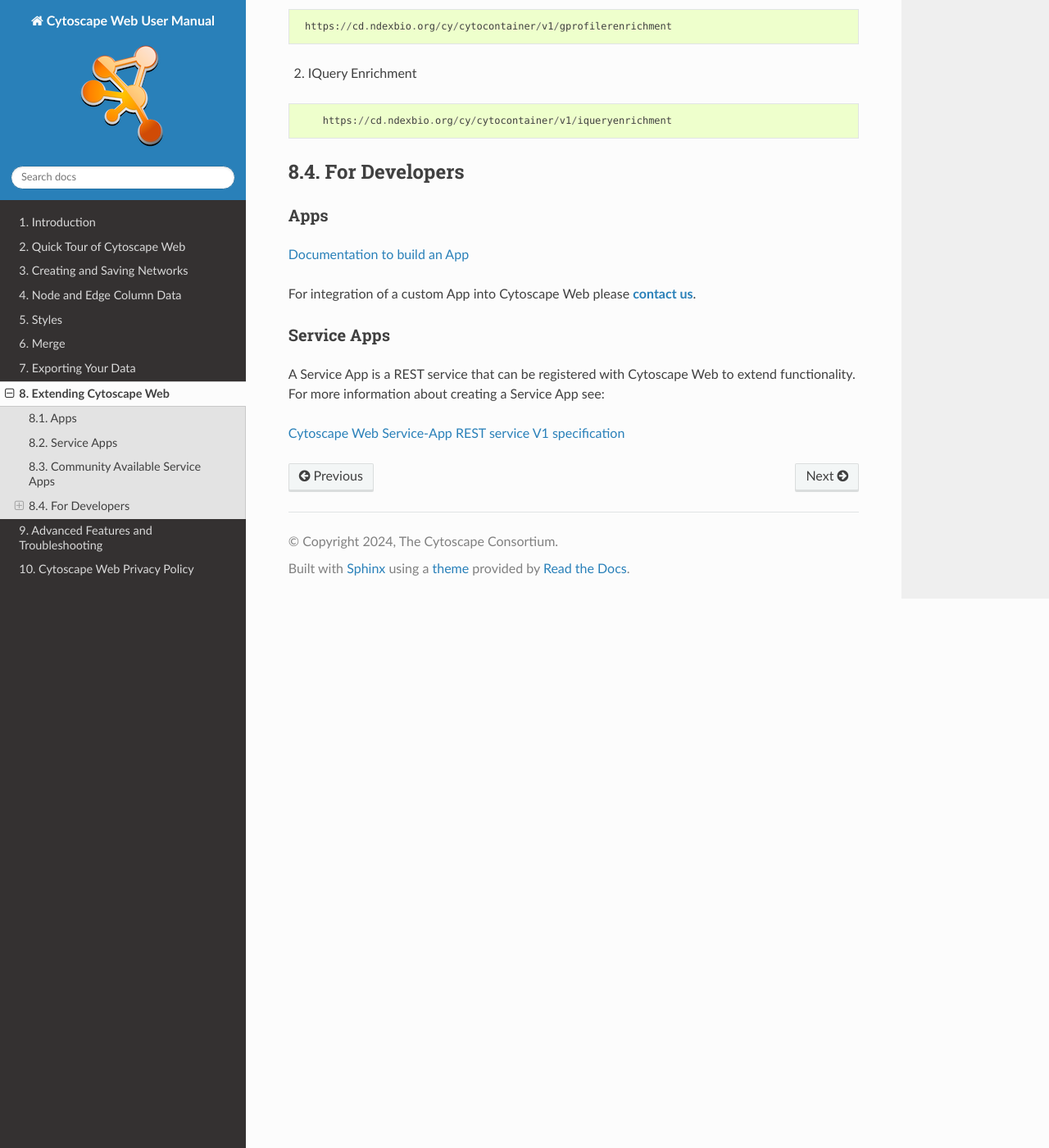
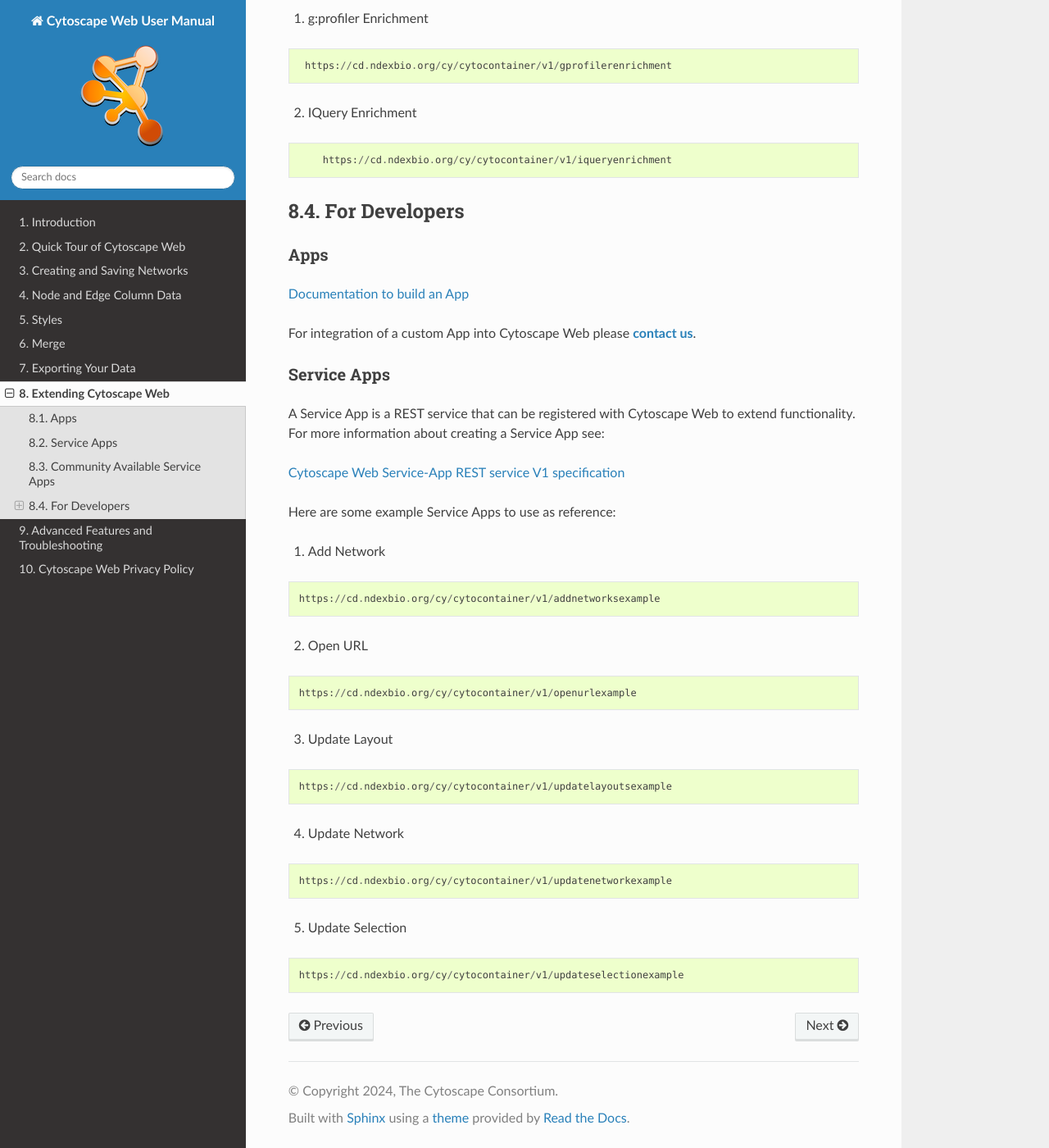
Before and after one commit to cytoscape/web-cytoscape-manual, a Sphinx documentation site: the page built from docs/Extending.md, in a window 1280 px wide and 1400 px high, scrolled down 1981 px. Shown: the whole window at 82% size. Built offline with Sphinx 7.4.7 and the Read the Docs theme 3.1.0, drawn with Linux system fonts in a browser that asks for light colours; some of the changed text lies outside the part shown.

Commit message:
Update Extending.md

````diff
--- a/docs/Extending.md
+++ b/docs/Extending.md
@@ -35,6 +35,8 @@
 
 The **Update tables example** Service App will be enable in Cytoscape Web. To use it, choose **Apps -> Example Service App -> Update tables example**
 
+Additional [example Service Apps](Extending.md#writing_service_apps) are available to test and familiarize with this feature.
+
 **NOTE:** *All active Apps and Service Apps will be cleared if you reset Cytoscape Web by using **Data -> Clear Local Database**.*
 
 <a id="community"></a>
@@ -68,3 +70,30 @@
 functionality. For more information about creating a Service App see:
 
 [Cytoscape Web Service-App REST service V1 specification](https://github.com/cytoscape/cytoscape-web/wiki/Specification-for-Service%E2%80%90based-App-in-Cytoscape-Web-(draft-v2))
+
+Here are some example Service Apps to use as reference:
+
+1. Add Network
+```
+https://cd.ndexbio.org/cy/cytocontainer/v1/addnetworksexample
+```
+
+2. Open URL
+```
+https://cd.ndexbio.org/cy/cytocontainer/v1/openurlexample
+```
+
+3. Update Layout
+```
+https://cd.ndexbio.org/cy/cytocontainer/v1/updatelayoutsexample
+```
+
+4. Update Network
+```
+https://cd.ndexbio.org/cy/cytocontainer/v1/updatenetworkexample
+```
+
+5. Update Selection
+```
+https://cd.ndexbio.org/cy/cytocontainer/v1/updateselectionexample
+```
````
